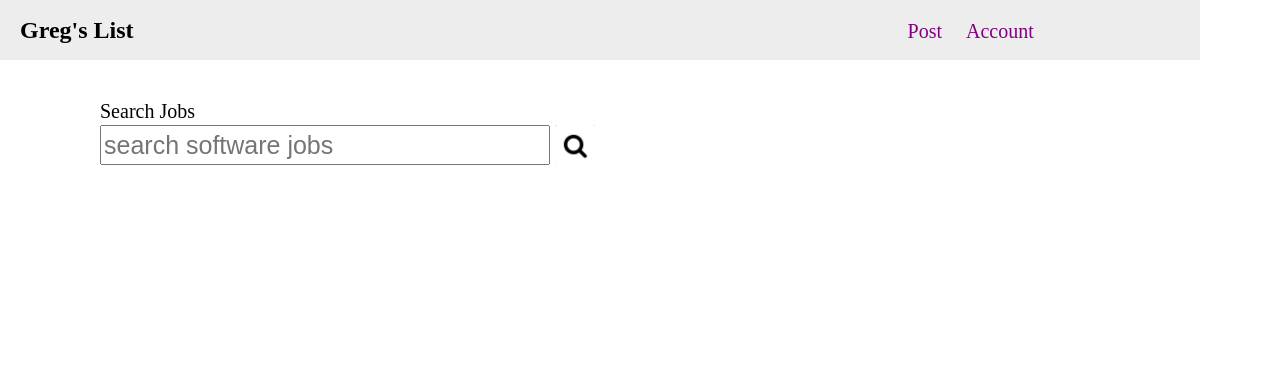
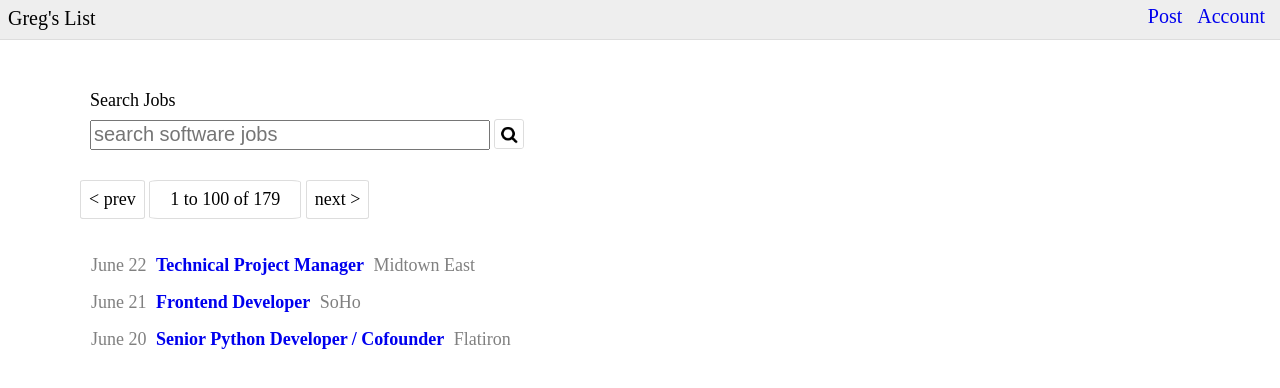
Before and after one commit to ahinkel421/thinkful-projects, a plain HTML site: page Gregslist/Gregslist.html in a window 1280 px wide. Drawn offline with Linux system fonts and the light colour scheme.

Commit message:
initial commit

```diff
--- a/Gregslist/Gregslist.css
+++ b/Gregslist/Gregslist.css
@@ -3,68 +3,120 @@
 	margin: 0;
 }
 
-html, body {
-	height: 100%;
+nav {
+	background-color: #EEEEEE;
+	position: fixed;
+	left: 0;
+	right: 0;
+	top: 0;
+	height: 40px;
+	border-bottom: 1px solid #DDDDDD;
+}
+
+h1 {
+	display: inline-block;
+	padding-top: 7px;
+	padding-left: 8px;
+	font-weight: normal;
+	font-size: 20px;
+}
+
+ul {
+	display: inline-block;
+	position: absolute;
+	right: 10px;
+	font-size: 20px;
+}
+
+li {
+	display: inline-block;
+	padding: 5px;
+}
+
+.link {
+	text-decoration: none;
+}
+
+.link:hover {
+	text-decoration: underline;
 }
 
 main {
-	/*right: -200px;*/
+	padding: 70px;
 }
 
-label {
-	position: absolute;
-	margin-top: 100px;
-	margin-left: 100px;
+.search {
+	font-size: 18px;
+	display: block;
+}
+
+img {
+	height: 30px;
+	width: 30px;
+	border: 1px solid #DDDDDD;
+	border-radius: 10%;
+	position: relative;
+	top: 8px;
+}
+
+form {
+	padding: 20px;
+}
+
+input {
+	height: 30px;
+	width: 400px;
 	font-size: 20px;
 }
 
-input {
-	position: absolute;
-	margin-top: 125px;
-	margin-left: 100px;
-	width: 450px;
-	height: 40px;
-	font-size: 25px;
+.pages {
+	padding: 10px;
+	font-size: 18px;
 }
 
-.mg {
-	position: absolute;
-	margin-left: 555px;
-	margin-top: 125px;
-	height: 40px;
-	width: 40px;
-}
-
-h1, ul, li {
+.change_page {
+	font-size: 18px;
+	text-decoration: none;
+	border: 1px solid #DDDDDD;
+	color: black;
+	padding: 8px;
+	border-radius: 6%;
 	display: inline-block;
 }
 
-ul {
-	margin-left: 730px;
-	margin-top: 20px;
+.change_page:hover {
+	text-decoration: underline;
 }
 
-h1 {
-	margin-left: 20px;
+.page_num {
+	border: 1px solid #DDDDDD;
+	border-radius: 6%;
+	padding: 8px;
+	padding-left: 20px;
+	padding-right: 20px;
+	display: inline-block;
 }
 
-a {
-	color: purple;
-	text-decoration: none;
-	font-size: 20px;
+.all_jobs {
+	font-size: 18px;
+	padding-left: 8px;
+	padding-top: 18px;
 }
 
-nav {
-	position: fixed;
-	width: 1200px;
-	background-color: #ededed;
-	height: 60px;
+.job {
+	padding: 8px;
 }
 
-a:hover {
-	font-size: 23px;
+.date_place {
+	color: grey;
+	padding: 5px;
 }
 
-.post {
-	margin-right: 20px;
+.joblink {
+	font-weight: bold;
+	text-decoration: none;
 }
+
+.joblink:hover {
+	text-decoration: underline;
+}
--- a/Gregslist/Gregslist.html
+++ b/Gregslist/Gregslist.html
@@ -3,22 +3,44 @@
 <head>
 	<title>Gregslist || Home</title>
 	<link rel="stylesheet" type="text/css" href="Gregslist.css">
-	<meta name="Gregslist Homepage" content="This is a V1 prototype of GregsList, an old school classified ads site.">
+	<meta name="description" content="This is a V1 prototype of GregsList, an old school classified ads site.">
 </head>
 <body>
 	<nav>
 		<h1>Greg's List</h1>
 		<ul>
-			<li class="post"><a href="//">Post</a></li>
-			<li><a href="//">Account</a></li>
+			<li><a href="//" class="link">Post</a></li>
+			<li><a href="//" class="link">Account</a></li>
 		</ul>
 	</nav>
 	<main>
-		<label>Search Jobs</label>
 		<form>
+		<label class="search">Search Jobs</label>
 			<input placeholder="search software jobs">
-			<img src="magnifying-glass.png" class="mg">
+			<a href="#"><img src="magnifying-glass.png" class="mg"></a>
 		</form>
+		<div class="pages">
+			<a href="#" class="change_page">&lt; prev</a>
+			<label class="page_num">1 to 100 of 179</label>
+			<a href="#" class="change_page">next &gt;</a>
+		</div>
+		<section class="all_jobs">
+			<div class="job">
+				<span class="date_place">June 22</span>
+				<a href="#" class="joblink">Technical Project Manager</a>
+				<span class="date_place">Midtown East</span>
+			</div>
+			<div class="job">
+				<span class="date_place">June 21</span>
+				<a href="#" class="joblink">Frontend Developer</a>
+				<span class="date_place">SoHo</span>
+			</div>
+			<div class="job">
+				<span class="date_place">June 20</span>
+				<a href="#" class="joblink">Senior Python Developer / Cofounder</a>
+				<span class="date_place">Flatiron</span>
+			</div>
+		</section>
 	</main>
 </body>
 </html>
```
